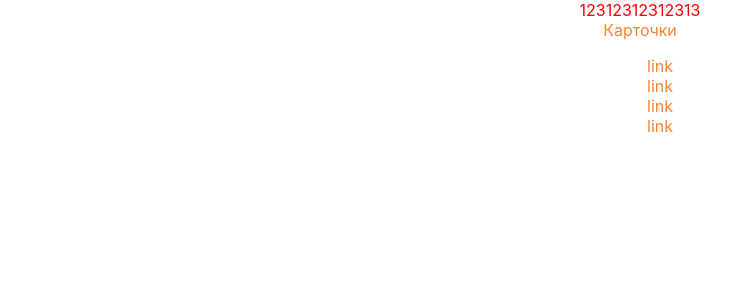
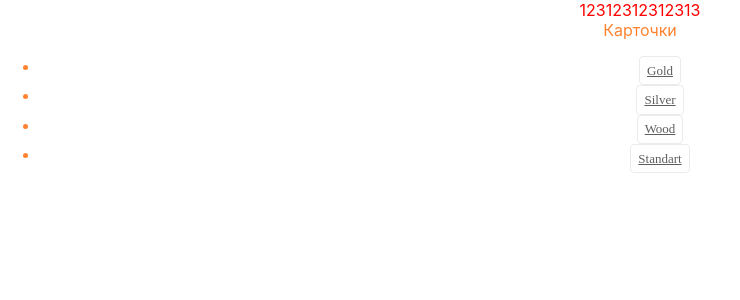
Before and after one commit to theobroma/crm-table-2020, a React (Create React App) app in the folder client/: page / in a window 1280 px wide. Shown: the top 300 px of the page, without its empty margins (0-740 px from the left). Built offline with nearby package versions, Linux system fonts and the light colour scheme; what typesafe-actions would draw is missing.

Commit message:
styled link

```diff
--- /dev/null
+++ b/client/src/components/FilterLink/FilterLink.styled.tsx
@@ -0,0 +1,42 @@
+import styled from 'styled-components';
+
+export const Styled = styled.li`
+  .button {
+    align-items: center;
+    border: 1px solid transparent;
+    border-radius: 4px;
+    box-shadow: none;
+    display: inline-flex;
+    // font-size: 1rem;
+    // height: 2.25em;
+    opacity: 0.8;
+    font-family: OpenSans;
+    font-size: 13px;
+    font-weight: normal;
+    font-style: normal;
+    font-stretch: normal;
+    line-height: normal;
+    letter-spacing: normal;
+    text-align: center;
+    color: #6c6c6c;
+    justify-content: flex-start;
+    line-height: 1.5;
+    padding-bottom: calc(0.375em - 1px);
+    padding-left: calc(0.625em - 1px);
+    padding-right: calc(0.625em - 1px);
+    padding-top: calc(0.375em - 1px);
+    position: relative;
+    vertical-align: top;
+  }
+  .button {
+    background-color: rgba(240, 0, 71, 0);
+    border: solid 1px rgba(0, 0, 0, 0.1);
+    //border: solid 1px #f00047;
+    border-width: 1px;
+    color: #363636;
+    cursor: pointer;
+    justify-content: center;
+    text-align: center;
+    white-space: nowrap;
+  }
+`;
--- a/client/src/components/FilterLink.tsx
+++ b/client/src/components/FilterLink/FilterLink.tsx
@@ -1,5 +1,6 @@
 import React from 'react';
 import cx from 'classnames';
+import { Styled } from './FilterLink.styled';
 
 interface Props {
   type?: any;
@@ -26,7 +27,27 @@ const FilterLink: React.FC<Props> = React.memo((props) => {
   //   }
   //   return null;
   // };
-  return <div>link</div>;
+  return (
+    <Styled
+    // className={cx({
+    //   isDisabled: activeFiltersCount < 2 && filter.active,
+    // })}
+    >
+      {/* eslint-disable jsx-a11y/anchor-is-valid */}
+      <a
+        href="#"
+        onClick={() => props.toggleFilter(props.type)}
+        className={cx({
+          selected: props.filter === props.type,
+          // active: filter.active,
+          button: true,
+        })}
+      >
+        {props.children}
+      </a>
+      {/* eslint-enable jsx-a11y/anchor-is-valid */}
+    </Styled>
+  );
 });
 
 export default FilterLink;
--- a/client/src/components/Header.tsx
+++ b/client/src/components/Header/Header.tsx
@@ -1,5 +1,5 @@
 import * as React from 'react';
-import FilterLink from './FilterLink';
+import FilterLink from '../FilterLink/FilterLink';
 
 interface Props {
   // activeTodoCount: number;
--- a/client/src/containers/MainAppContainer.tsx
+++ b/client/src/containers/MainAppContainer.tsx
@@ -1,7 +1,7 @@
 import React from 'react';
 // import { useSelector } from 'react-redux';
 import styled from 'styled-components/macro';
-import HeaderComponent from '../components/Header';
+import HeaderComponent from '../components/Header/Header';
 
 const Thing = styled.div`
   color: red;
```
